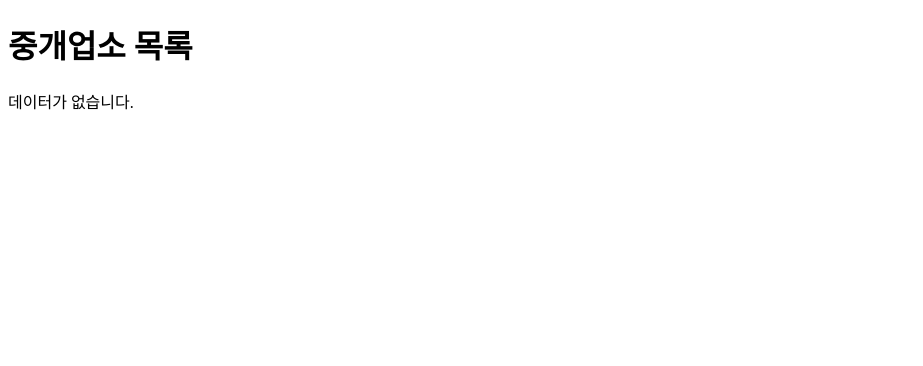
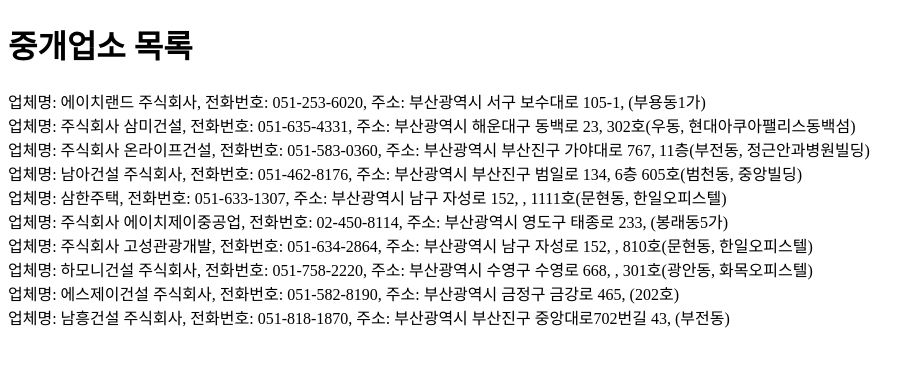
Before and after one commit to grovy04/250830_2, a plain HTML site: page index.html in a window 1280 px wide. Shown: the whole page, without its empty margins (0-923 px from the left). Drawn offline with Linux system fonts and the light colour scheme.

Commit message:
Add files via upload

```diff
--- a/index.html
+++ b/index.html
@@ -33,12 +33,12 @@
         // 데이터를 화면에 표시하는 함수
 function displayData(data) {
     const container = document.getElementById('data-container');
-            container.innerHTML = ''; // 기존 내용 초기화
+    container.innerHTML = ''; // 초기화
 
-            if (data.data && data.data.length > 0) {
-                data.data.forEach(item => {
+    if (Array.isArray(data) && data.length > 0) {
+        data.forEach(item => {
             const div = document.createElement('div');
-                    div.textContent = `중개업소명: ${item.중개업소명}, 중개업자명: ${item.중개업자명}`;
+            div.textContent = `업체명: ${item.상호}, 전화번호: ${item.전화번호}, 주소: ${item["주사무소 소재지"]}`;
             container.appendChild(div);
         });
     } else {
```
Lines whose indentation alone changed are shown as unchanged.
